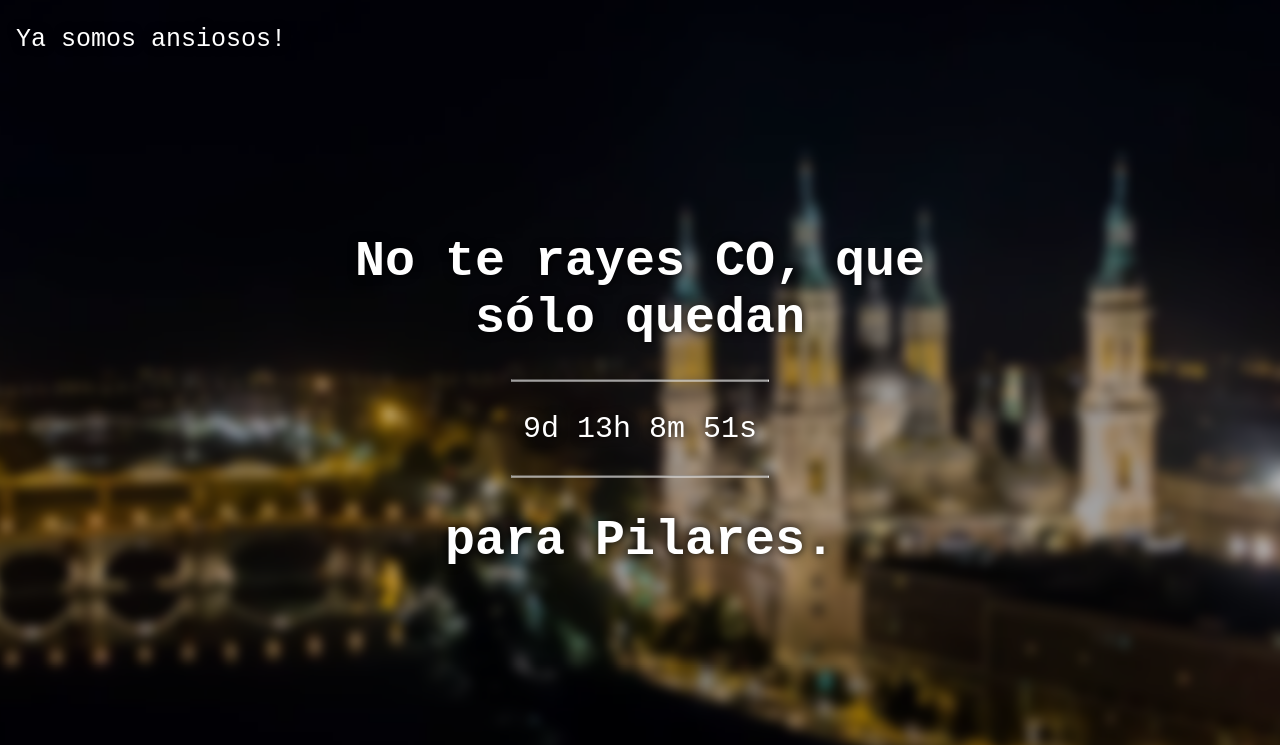
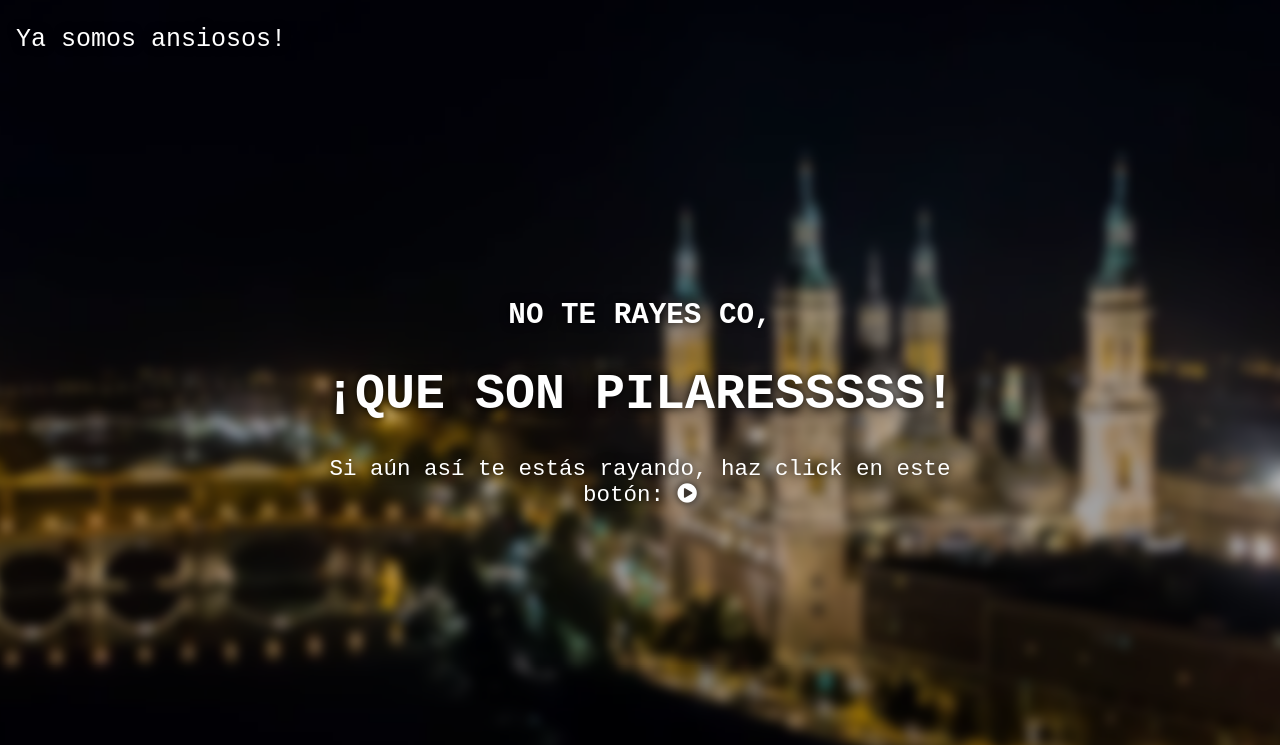
Before and after one commit to ProjectMOA/noTeRayesCo, a website: page public/index.html in a window 1280 px wide. Shown: the top 745 px of the page. Drawn offline with nearby package versions, Linux system fonts and the light colour scheme; no server answers.

Commit message:
Added a styled play button

```diff
--- a/public/css/generalStyle.css
+++ b/public/css/generalStyle.css
@@ -142,6 +142,23 @@ a:focus, a:hover, a {
   font-size: 15px;
 }
 
+#audioMessage {
+  font-size: 90%;
+}
+
+#audioMessage .fa {
+  border-radius: 50%;
+  cursor: pointer;
+  color: #ffffff;
+  transition: 0.7s;
+}
+
+#audioMessage .fa:hover {
+  opacity: 0.7;
+  background: #ffffff;
+  color: #000000;
+}
+
 @media only screen and (max-width: 768px) {
   .middle h1{
     font-size: 125%;
--- a/public/index.html
+++ b/public/index.html
@@ -57,7 +57,7 @@
 
   <script>
     // Set the date we're counting down to
-    var countDownDate = new Date("Oct 7, 2017 00:00:00").getTime();
+    var countDownDate = new Date("Sep 7, 2017 00:00:00").getTime();
 
     // Update the count down every 1 second
     var countdownfunction = setInterval(function () {
@@ -81,9 +81,10 @@
       } else {
         // If the count down is over, write some text
         clearInterval(countdownfunction);
-        document.getElementById("message").innerHTML = '<h3>NO TE RAYES CO,</h3><h1>¡QUE SON PILARESSSSS!</h1>';
+        document.getElementById("message").innerHTML = '<h3>NO TE RAYES CO,</h3><h1>¡QUE SON PILARESSSSS!</h1><p id="audioMessage">Si aún así te estás rayando, haz click en este botón: <i class="fa fa-play-circle" aria-hidden="true"></i></p>';
       }
     }, 1000);
+
   </script>
 
 </body>
```
